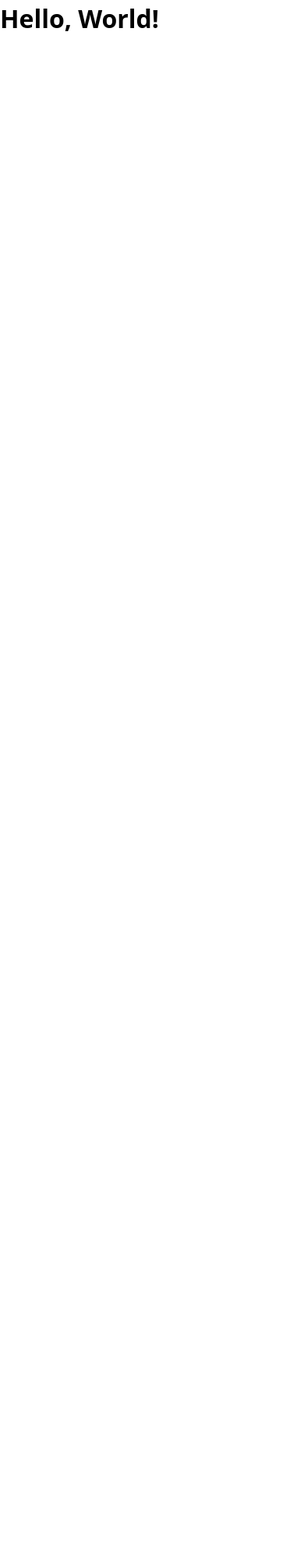
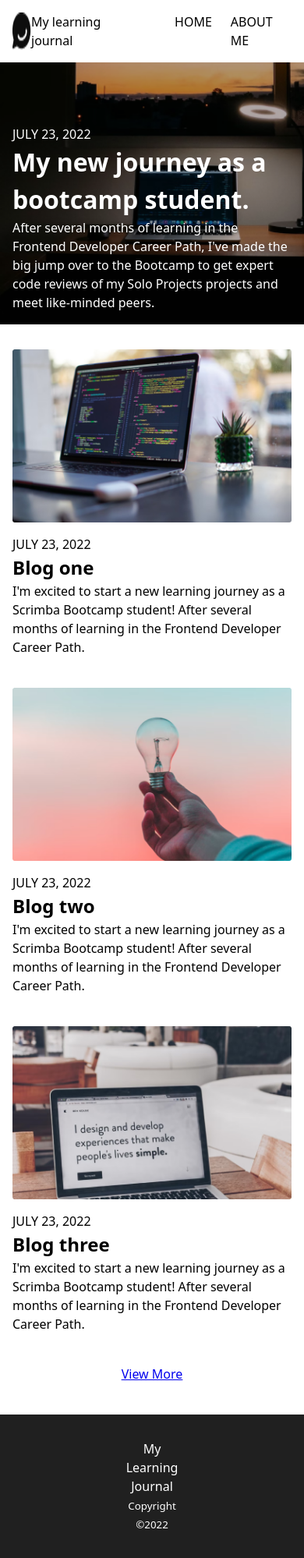
Before and after one commit to LahcenHaouch/learning_journal, a plain HTML site: page index.html in a window 390 px wide. Shown: the whole page at 78% size. Before the commit the page ends 844 px from the top, so only its background shows below. Drawn offline with Linux system fonts and the light colour scheme.

Commit message:
Display home page in mobile

```diff
--- a/index.html
+++ b/index.html
@@ -5,9 +5,73 @@
     <meta http-equiv="X-UA-Compatible" content="IE=edge" />
     <meta name="viewport" content="width=device-width, initial-scale=1.0" />
     <link rel="stylesheet" href="style.css" />
-    <title>Hello World</title>
+    <title>Learning journal</title>
   </head>
   <body>
-    <h1>Hello, World!</h1>
+    <header>
+      <div class="d-flex">
+        <img src="./images/logo.png" alt="" />
+        <p>My learning journal</p>
+      </div>
+      <nav>
+        <ul>
+          <li>HOME</li>
+          <li>ABOUT ME</li>
+        </ul>
+      </nav>
+    </header>
+    <main>
+      <div class="hero-section">
+        <p><time datetime="2022-07-23">JULY 23, 2022</time></p>
+        <h1>My new journey as a bootcamp student.</h1>
+        <p>
+          After several months of learning in the Frontend Developer Career
+          Path, I've made the big jump over to the Bootcamp to get expert code
+          reviews of my Solo Projects projects and meet like-minded peers.
+        </p>
+      </div>
+      <div class="blog-list">
+        <div class="blog">
+          <img src="./images/blog_one.png" alt="laptop with code editor open" />
+          <p><time datetime="2022-07-23">JULY 23, 2022</time></p>
+          <h2>Blog one</h2>
+          <p>
+            I'm excited to start a new learning journey as a Scrimba Bootcamp
+            student! After several months of learning in the Frontend Developer
+            Career Path.
+          </p>
+        </div>
+        <div class="blog">
+          <img src="./images/blog_two.png" alt="laptop with code editor open" />
+          <p><time datetime="2022-07-23">JULY 23, 2022</time></p>
+          <h2>Blog two</h2>
+          <p>
+            I'm excited to start a new learning journey as a Scrimba Bootcamp
+            student! After several months of learning in the Frontend Developer
+            Career Path.
+          </p>
+        </div>
+        <div class="blog">
+          <img
+            src="./images/blog_three.png"
+            alt="laptop with code editor open"
+          />
+          <p><time datetime="2022-07-23">JULY 23, 2022</time></p>
+          <h2>Blog three</h2>
+          <p>
+            I'm excited to start a new learning journey as a Scrimba Bootcamp
+            student! After several months of learning in the Frontend Developer
+            Career Path.
+          </p>
+        </div>
+        <div class="view-more-section">
+          <a href="#">View More</a>
+        </div>
+      </div>
+    </main>
+    <footer>
+      <p>My Learning Journal</p>
+      <small>Copyright &copy;2022</small>
+    </footer>
   </body>
 </html>
--- a/style.css
+++ b/style.css
@@ -78,3 +78,68 @@ h6 {
 #__next {
   isolation: isolate;
 }
+
+/* custom */
+
+body {
+  display: flex;
+  flex-direction: column;
+}
+
+header {
+  display: flex;
+  justify-content: space-between;
+  padding: 1rem;
+}
+
+main {
+  flex-grow: 1;
+}
+
+nav > ul {
+  list-style: none;
+  padding-left: none;
+  display: flex;
+  gap: 1.5rem;
+}
+
+.d-flex {
+  display: flex;
+}
+
+.container {
+  padding-inline: 1rem;
+}
+
+.hero-section {
+  background: url("./images/image-hero.png");
+  background-size: cover;
+  color: white;
+  padding: 5rem 1rem 1rem;
+  margin-bottom: 2rem;
+}
+
+.blog-list {
+  padding-inline: 1rem;
+  margin-bottom: 2rem;
+}
+
+.blog {
+  margin-bottom: 2.5rem;
+}
+
+.blog > img {
+  margin-bottom: 1rem;
+}
+
+.view-more-section {
+  margin-bottom: 2.5rem;
+  text-align: center;
+}
+
+footer {
+  color: white;
+  background-color: #202020;
+  padding: 2rem 9.5rem;
+  text-align: center;
+}
```
Also changed, not shown: images/blog_one.png (added), images/blog_three.png (added), images/blog_two.png (added), images/image-hero.png (added), images/logo.png (added).
